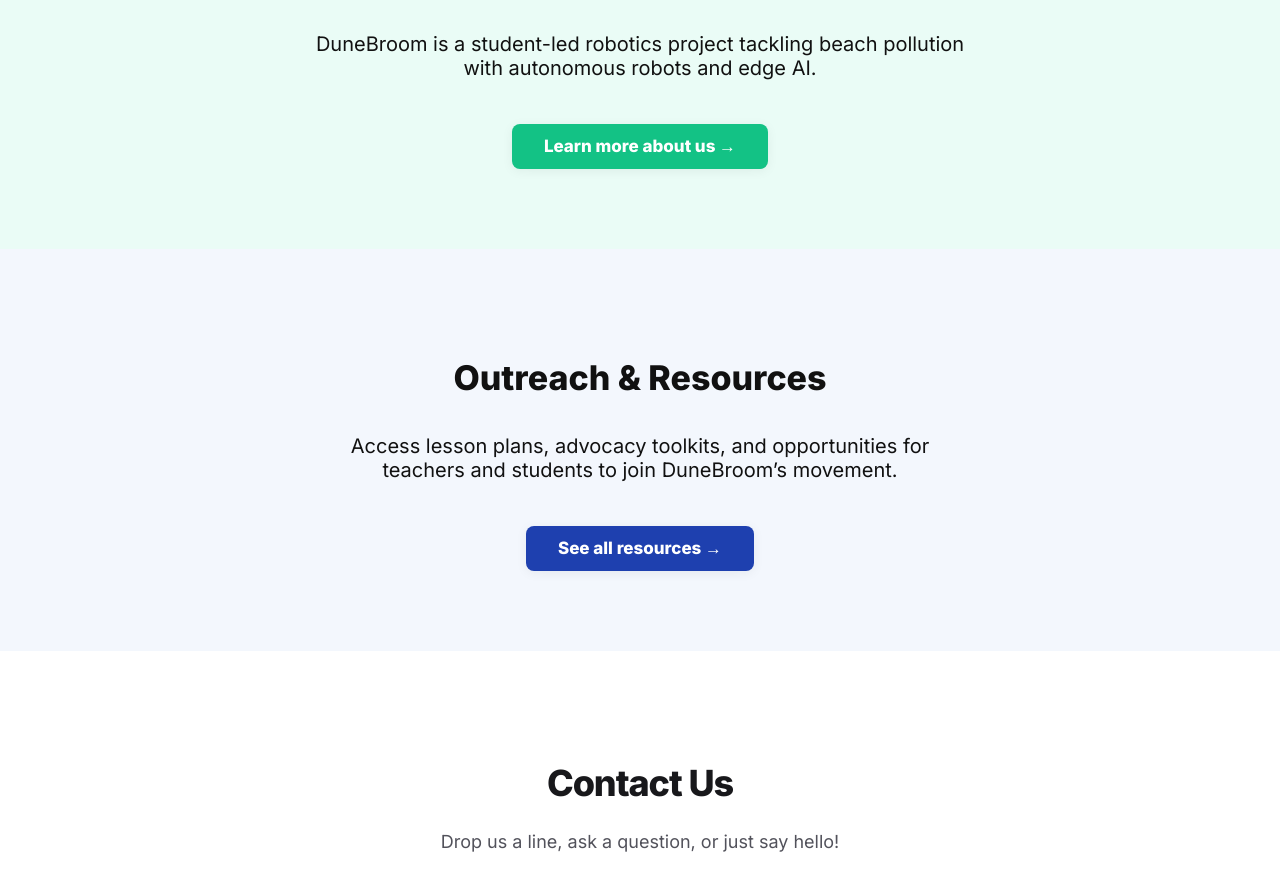
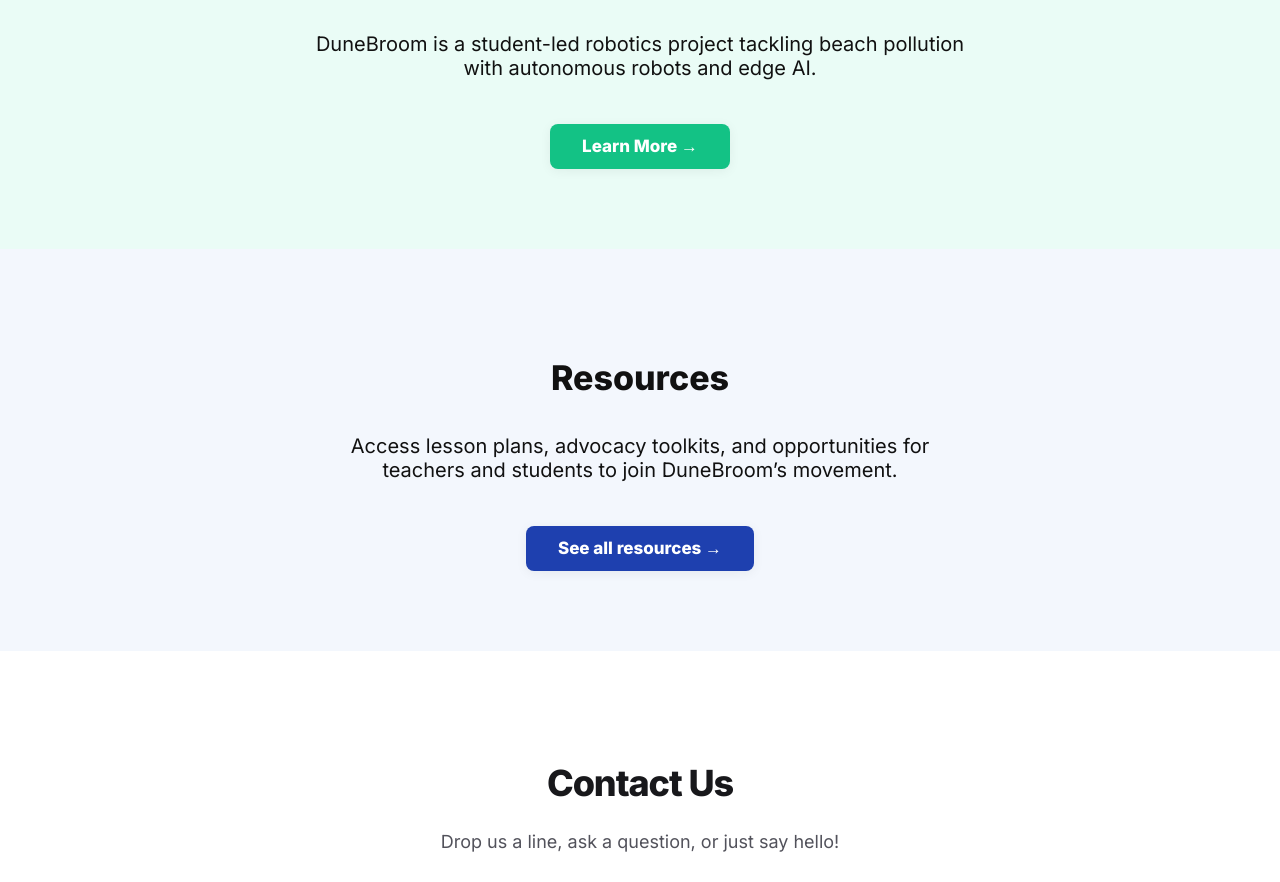
Before and after one commit to groverneev/DuneBroom_Website, a Next.js app: page / in a window 1280 px wide. Shown: the part 900-1782 px from the top of the page. Built offline with nearby package versions, Linux system fonts and the light colour scheme.

Commit message:
idk_what_to_write

```diff
--- a/app/page.tsx
+++ b/app/page.tsx
@@ -48,7 +48,7 @@ export default function Home() {
         <p style={{ fontSize: 20, maxWidth: 650, textAlign: 'center' }}>
           DuneBroom is a student-led robotics project tackling beach pollution with autonomous robots and edge AI.
         </p>
-<a href="/about" style={{
+<a href="/about_me" style={{
   marginTop: 24,
   display: 'inline-block',
   background: '#13c285',
@@ -61,7 +61,7 @@ export default function Home() {
   boxShadow: '0 2px 12px rgba(0,0,0,0.06)',
   transition: 'background 0.2s, color 0.2s'
 }}>
-  Learn more about us &rarr;
+  Learn More &rarr;
 </a>
       </section>
 
@@ -74,11 +74,11 @@ export default function Home() {
         flexDirection: 'column',
         alignItems: 'center'
       }}>
-        <h2 style={{ fontSize: 34, fontWeight: 700, marginBottom: 16 }}>Outreach & Resources</h2>
+        <h2 style={{ fontSize: 34, fontWeight: 700, marginBottom: 16 }}>Resources</h2>
         <p style={{ fontSize: 20, maxWidth: 650, textAlign: 'center' }}>
           Access lesson plans, advocacy toolkits, and opportunities for teachers and students to join DuneBroom’s movement.
         </p>
-<a href="/outreach" style={{
+<a href="/resources" style={{
   marginTop: 24,
   display: 'inline-block',
   background: '#1e40af',
```
